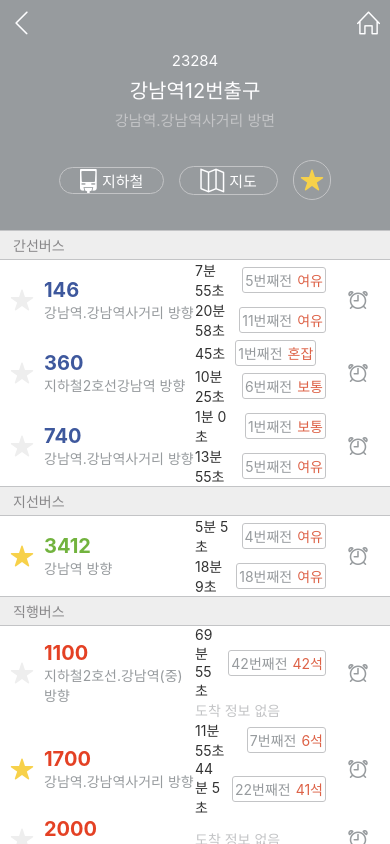
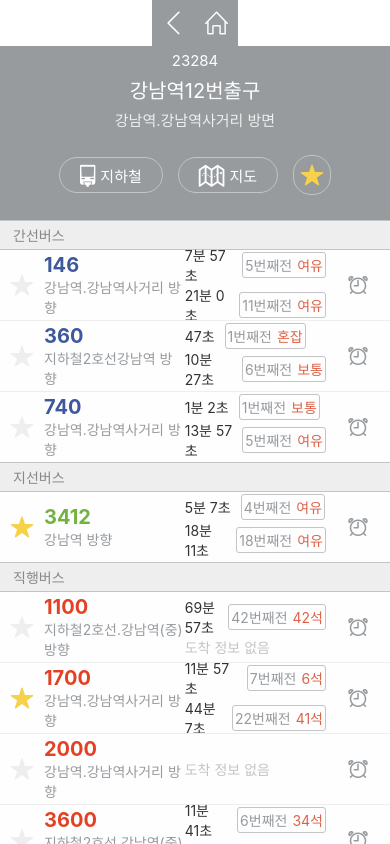
Before and after one commit to hojintop/RN-KAKAO-BUS-CLON, a React Native app: screen / in a window 390 px wide. Built offline with nearby package versions, Linux system fonts and the light colour scheme.

Commit message:
헤더 스테이션 정보/ 북마크 토글 / sectionlist refresh 등 UI 완료

```diff
--- a/App.js
+++ b/App.js
@@ -1,5 +1,5 @@
 import { StatusBar } from "expo-status-bar";
-import { SectionList, StyleSheet, Text, View } from "react-native";
+import { RefreshControl, SectionList, StyleSheet, Text, View } from "react-native";
 import { SafeAreaProvider, SafeAreaView } from "react-native-safe-area-context";
 import BusInfo from "./src/BusInfo";
 import { COLOR } from "./src/color";
@@ -13,10 +13,13 @@ import {
 import dayjs from "dayjs";
 import { useEffect, useState } from "react";
 import HeaderBusInfo from "./src/HeaderBusInfo";
+import Margin from "./src/Margin";
+import HeaderNavi from "./src/HeaderNavi";
 
 export default function App() {
   const sections = getSections(busStop.buses);
   const [now, setNow] = useState(dayjs());
+  const [isRefreshing, setIsRefreshing] = useState();
 
   function renderItem({ item }) {
     const firstNextBusInfo = item.nextBusInfos?.[0] ?? null;
@@ -83,25 +86,57 @@ export default function App() {
     );
   }
 
+  function ItemSeparatorComponent(){
+    return(
+      <View style={{width: '100%', height: 1, backgroundColor: COLOR.GRAY_1}}/>
+    );
+
+  }
+
+  function ListFooterComponent(){
+    return(
+      <Margin height={30} />
+    );
+  }
+
+  function onRefresh(){
+    setIsRefreshing(true);
+  }
+
   useEffect(() => {
     const interval = setInterval(() => {
       setNow(dayjs());
-    }, 1000);
+    }, 3000);
 
     return () => {
       clearInterval(interval);
     };
   }, []);
 
+  useEffect(() => {
+    if(isRefreshing){
+      setNow(dayjs());
+      setIsRefreshing(false);
+    }
+    // setTimeout(() => {
+    //   setIsRefreshing(false);
+    // }, 2000);
+
+  },[isRefreshing])
+
   return (
     <SafeAreaProvider>
       <SafeAreaView style={styles.container} edges={["left", "right"]}>
+        <HeaderNavi />
         <SectionList
-          style={{ flex: 1, width: "100%" }}
+          style={{ flex: 1, width: "100%",}}
           sections={sections}
           ListHeaderComponent={ListHeaderComponent}
           renderSectionHeader={renderSectionHeader}
           renderItem={renderItem}
+          ItemSeparatorComponent={ItemSeparatorComponent}
+          ListFooterComponent={ListFooterComponent}
+          refreshControl={<RefreshControl refreshing={isRefreshing} onRefresh={onRefresh}/>}
         />
       </SafeAreaView>
     </SafeAreaProvider>
--- a/src/BookmarkButton.js
+++ b/src/BookmarkButton.js
@@ -1,15 +1,34 @@
-import { TouchableOpacity, View } from "react-native"
-import Ionicons from '@expo/vector-icons/Ionicons';
+import { TouchableOpacity, View } from "react-native";
+import Ionicons from "@expo/vector-icons/Ionicons";
+import { useState } from "react";
 import { COLOR } from "./color";
 
-export default({
-    isBookmarked,
-    onPressBookmark,
-    style,
-}) => {
-    return(
-        <TouchableOpacity onPress={onPressBookmark} style={style}>
-            <Ionicons name="star" size={24} color={isBookmarked ? COLOR.YELLOW : COLOR.GRAY_1} />
-        </TouchableOpacity>
-    )
+function useBookmark(initIsBookmarked){
+    const [isBookmarked, setIsBookmarked] = useState(initIsBookmarked);
+    const toggleIsBookmarked = () => setIsBookmarked(!isBookmarked);
+
+    return{
+        isBookmarked,
+        toggleIsBookmarked,
+    }
 }
+
+export default ({ isBookmarkedProd, onPressBookmark, style }) => {
+  const {isBookmarked,toggleIsBookmarked,} = useBookmark(isBookmarkedProd);
+
+  return (
+    <TouchableOpacity
+      onPress={() => {
+        toggleIsBookmarked();
+        onPressBookmark();
+      }}
+      style={style}
+    >
+      <Ionicons
+        name="star"
+        size={24}
+        color={isBookmarked ? COLOR.YELLOW : COLOR.GRAY_1}
+      />
+    </TouchableOpacity>
+  );
+};
--- a/src/BusInfo.js
+++ b/src/BusInfo.js
@@ -14,11 +14,11 @@ export default({
 }) => {
 
     return(
-        <View style={{flexDirection: 'row'}}>
-            <View style={{flex: 1, flexDirection: 'row', alignItems: 'center',}}>
+        <View style={{flexDirection: 'row', height: 70, backgroundColor: COLOR.WHITE,}}>
+            <View style={{flex: 0.9, flexDirection: 'row', alignItems: 'center',}}>
                 {/* 북마크 */}
                 <BookmarkButton
-                isBookmarked={isBookmarked}
+                isBookmarkedProd={isBookmarked}
                 style={{paddingHorizontal: 10}}
                 onPressBookmark={onPressBookmark}
                 />
@@ -26,7 +26,7 @@ export default({
                 {/* 버스번호, 방향 */}
                 <View style={{flex: 1, }}>
                     <Text style={{color: numColor , fontSize: 20, fontWeight: 'bold'}}>{num}</Text>
-                    <Text style={{fontSize: 14, color: COLOR.GRAY_3}}>{directionDescription} 방향</Text>
+                    <Text style={{fontSize: 14, color: COLOR.GRAY_3, marginRight: 2}}>{directionDescription} 방향</Text>
                 </View>
             </View>
 
--- a/src/HeaderBusInfo.js
+++ b/src/HeaderBusInfo.js
@@ -1,53 +1,79 @@
 import { Text, TouchableOpacity, View } from "react-native";
 import { useSafeAreaInsets } from "react-native-safe-area-context";
-import SimpleLineIcons from '@expo/vector-icons/SimpleLineIcons';
-import Fontisto from '@expo/vector-icons/Fontisto';
+import SimpleLineIcons from "@expo/vector-icons/SimpleLineIcons";
+import Fontisto from "@expo/vector-icons/Fontisto";
 
 import { COLOR } from "./color";
 import { busStop } from "./data";
 import Margin from "./Margin";
 import BookmarkButton from "./BookmarkButton";
 
-export default() => {
-    const insets = useSafeAreaInsets();
+function HederBottomIconButton({ iconName, title, onPress }) {
+  return (
+    <TouchableOpacity
+      style={{
+        borderWidth: 0.5,
+        borderColor: COLOR.GRAY_2,
+        flexDirection: "row",
+        justifyContent: "center",
+        alignItems: "center",
+        padding: 6,
+        paddingHorizontal: 20,
+        borderRadius: 30,
+        marginRight: 15,
+      }}
+      onPress={onPress}
+    >
+      <Fontisto name={iconName} size={22} color={COLOR.WHITE} />
+      <Text style={{ marginLeft: 5, color: COLOR.WHITE, fontSize: 15 }}>
+        {title}
+      </Text>
+    </TouchableOpacity>
+  );
+}
 
-    return(
-        <View style={{ width: '100%',backgroundColor: COLOR.GRAY_3, }} >
-            <View style={{marginTop: insets.top, flexDirection: 'row', justifyContent: 'space-between', }}>
-                <TouchableOpacity style={{padding: 10}}>
-                    <SimpleLineIcons name="arrow-left" size={23} color={COLOR.WHITE} />
-                </TouchableOpacity>
-                <TouchableOpacity style={{padding: 10}}>
-                    <SimpleLineIcons name="home" size={23} color={COLOR.WHITE} />
-                </TouchableOpacity>
-            </View>
+export default () => {
+  const insets = useSafeAreaInsets();
 
-            <View style={{justifyContent: 'center', alignItems: 'center'}}>
-                <Margin height={5}/>
-                <Text style={{color: COLOR.WHITE, fontSize: 15}}>{busStop.id}</Text>
-                <Margin height={5}/>
-                <Text style={{color: COLOR.WHITE, fontSize: 20}}>{busStop.name}</Text>
-                <Margin height={5}/>
-                <Text style={{color: COLOR.GRAY_2, fontSize: 15}}>{busStop.directionDescription} 방면</Text>
-            </View>
+  return (
+    <View style={{ width: "100%", backgroundColor: COLOR.GRAY_3, }}>
+      <View style={{ justifyContent: "center", alignItems: "center" }}>
+        <Margin height={5} />
+        <Text style={{ color: COLOR.WHITE, fontSize: 15 }}>{busStop.id}</Text>
+        <Margin height={5} />
+        <Text style={{ color: COLOR.WHITE, fontSize: 20 }}>{busStop.name}</Text>
+        <Margin height={5} />
+        <Text style={{ color: COLOR.GRAY_1, fontSize: 15 }}>
+          {busStop.directionDescription} 방면
+        </Text>
+      </View>
 
-            <View style={{flexDirection: 'row', justifyContent:'center', alignItems:'center', padding:30}}>
-                <View style={{borderWidth:0.5, borderColor: COLOR.GRAY_2, flexDirection: 'row', justifyContent:'center', alignItems:'center', padding: '6', paddingHorizontal: 20, borderRadius: 30, marginRight: 15}}>
-                    <Fontisto name="metro" size={24} color={COLOR.WHITE} />
-                    <Text style={{marginLeft: 5, color: COLOR.WHITE, fontSize: 15,}}>지하철</Text>
-                </View>
+      <View
+        style={{
+          flexDirection: "row",
+          justifyContent: "center",
+          alignItems: "center",
+          padding: 25,
+        }}
+      >
+        <HederBottomIconButton
+          iconName="metro"
+          title="지하철"
+          onPress={() => {}}
+        />
+        <HederBottomIconButton iconName="map" title="지도" onPress={() => {}} />
 
-                <View style={{borderWidth:0.5, borderColor: COLOR.GRAY_2, flexDirection: 'row', justifyContent:'center', alignItems:'center', padding: '6', paddingHorizontal: 20, borderRadius: 30, marginRight: 15}}>
-                    <SimpleLineIcons name="map" size={24} color={COLOR.WHITE} />
-                    <Text style={{marginLeft: 5, color: COLOR.WHITE, fontSize: 15}}>지도</Text>
-                </View>
-
-                <View style={{borderWidth:0.5,borderColor: COLOR.GRAY_2 , padding: 6, borderRadius: 20}}>
-                    <BookmarkButton
-                        isBookmarked={true}
-                    />
-                </View>
-            </View>
-        </View>
-    )
-}
+        <BookmarkButton
+          isBookmarkedProd={busStop.isBookmarked}
+          style={{
+            borderWidth: 0.5,
+            borderColor: COLOR.GRAY_2,
+            padding: 6,
+            borderRadius: 36/2,
+          }}
+          onPressBookmark={()=>{}}
+        />
+      </View>
+    </View>
+  );
+};
--- /dev/null
+++ b/src/HeaderNavi.js
@@ -0,0 +1,37 @@
+import SimpleLineIcons from "@expo/vector-icons/SimpleLineIcons";
+import { TouchableOpacity, View } from "react-native";
+import { useSafeAreaInsets } from "react-native-safe-area-context";
+
+import { COLOR } from "./color";
+
+function HederNavigationIconButton({ iconName, onPress }) {
+  return (
+    <TouchableOpacity style={{ padding: 10 }} onPress={onPress}>
+      <SimpleLineIcons name={iconName} size={23} color={COLOR.WHITE} />
+    </TouchableOpacity>
+  );
+}
+
+export default () => {
+    const insets = useSafeAreaInsets();
+
+    return (
+        <View>
+            <View
+                style={{
+                    width: '100%',
+                    marginTop: insets.top,
+                    flexDirection: "row",
+                    justifyContent: "space-between",
+                    backgroundColor: COLOR.GRAY_3,
+                }}
+                >
+                <HederNavigationIconButton iconName="arrow-left" onPress={() => {}} />
+                <HederNavigationIconButton iconName="home" onPress={() => {}} />
+
+            </View>
+
+            <View style={{width:'100%', position:'absolute', backgroundColor: COLOR.GRAY_3, height:500, zIndex: -1, }}></View>
+        </View>
+    )
+}
--- a/src/Margin.js
+++ b/src/Margin.js
@@ -3,7 +3,7 @@ import { View } from "react-native"
 export default({height}) => {
     return(
         <View
-            style={{height: height}}
+            style={{height}}
         />
     )
 }
```
